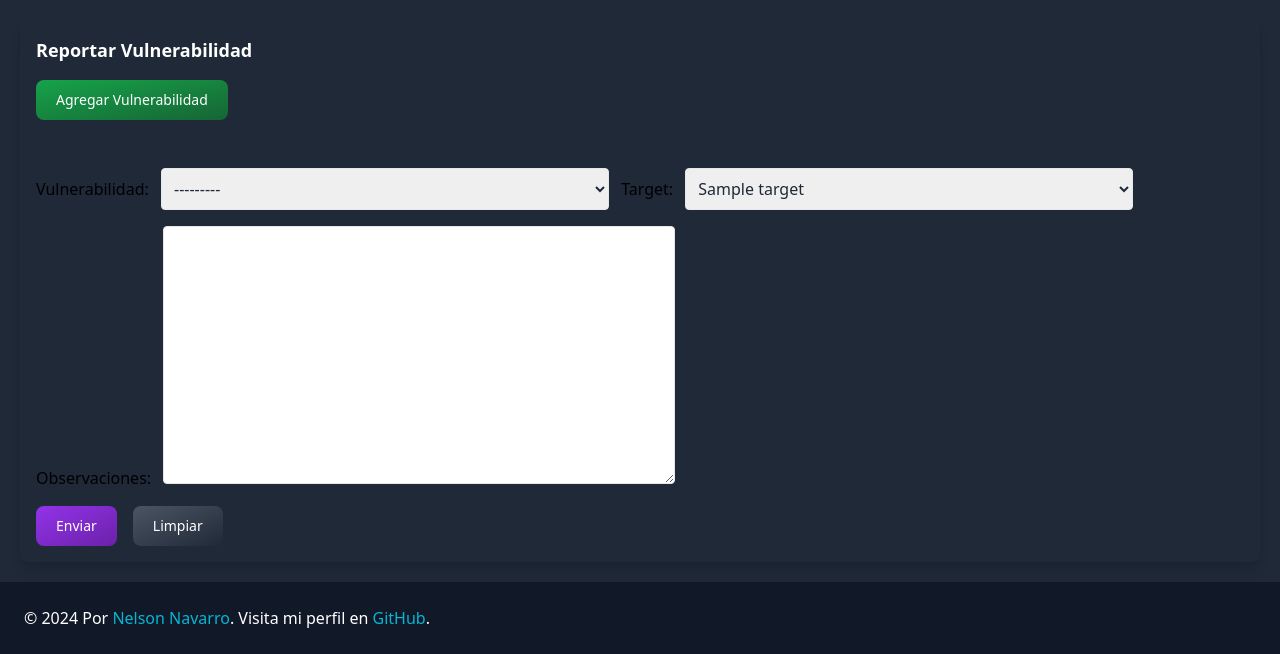
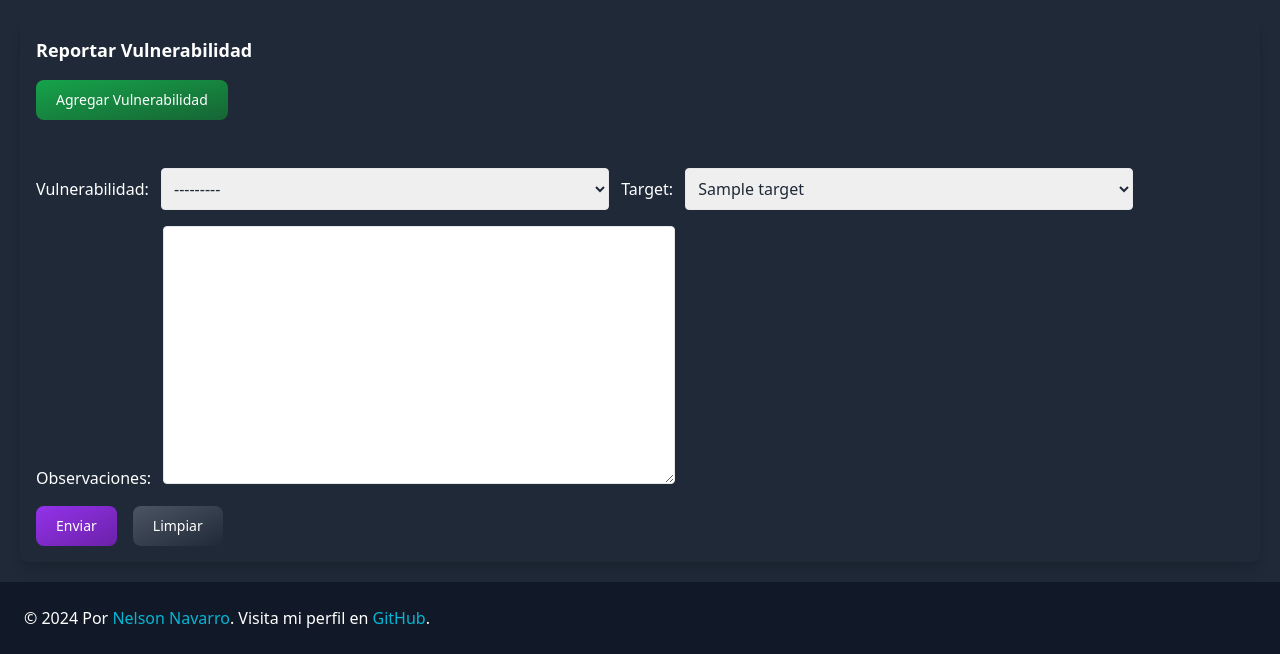
Before and after one commit to NelsonNV/AthenaGuard, a Django app: page /report/1/ in a window 1280 px wide. Shown: the part 348-1002 px from the top of the page. Run offline with Django 4.2, Linux system fonts and the light colour scheme; tables that the repository leaves empty hold one stand-in row (values such as "Sample post"); some libraries are stand-ins or nearby versions.

Commit message:
chore(template): add text-white class to tag for white text
Added the `text-white` class to the tag to ensure the text is displayed in white.
This change ensures better visibility and consistency with the page's design.

```diff
--- a/athena/template/reportTarget.html
+++ b/athena/template/reportTarget.html
@@ -50,7 +50,7 @@
 {% render_url_button "Agregar Vulnerabilidad" url="addVuln" color="green" additional_classes="mb-4 inline-block" %}
     <form method="post" class="space-y-4">
         {% csrf_token %}
-        <div class="space-y-4">
+        <div class="space-y-4 text-white">
             {{ form }}
         </div>
 
```
